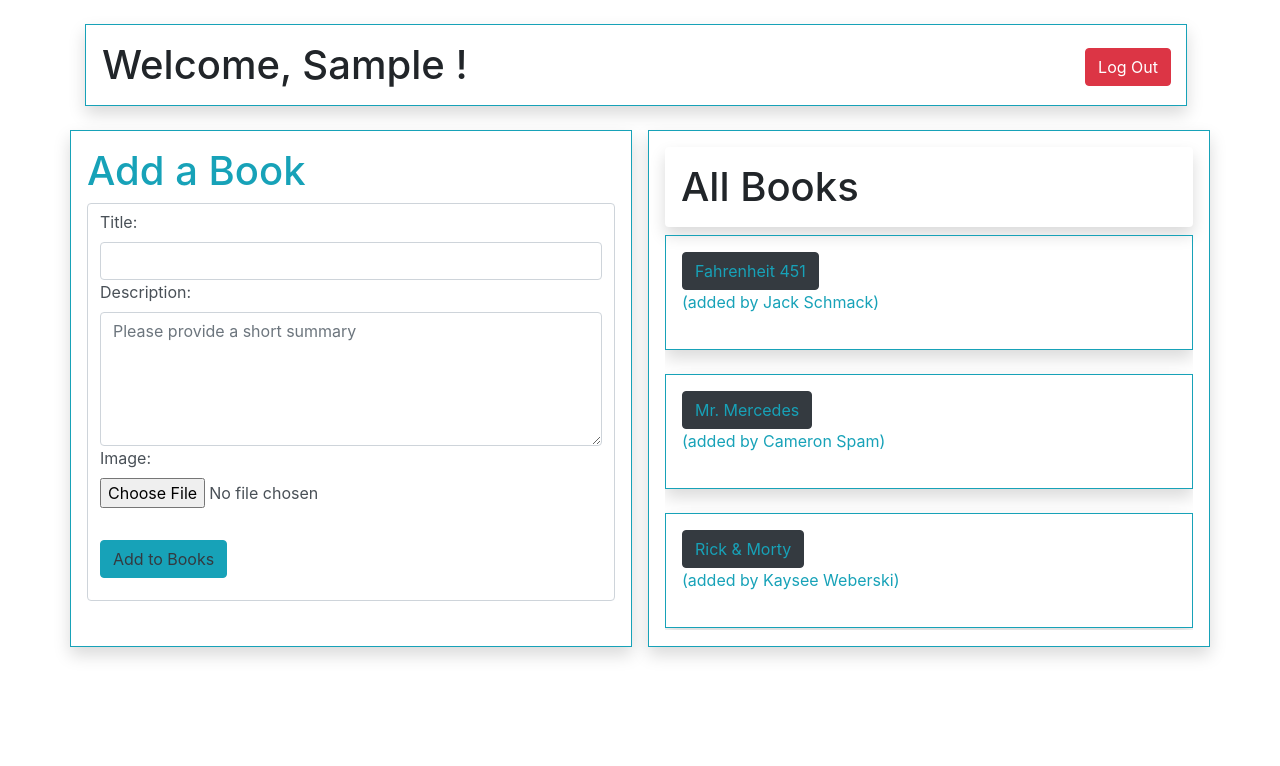
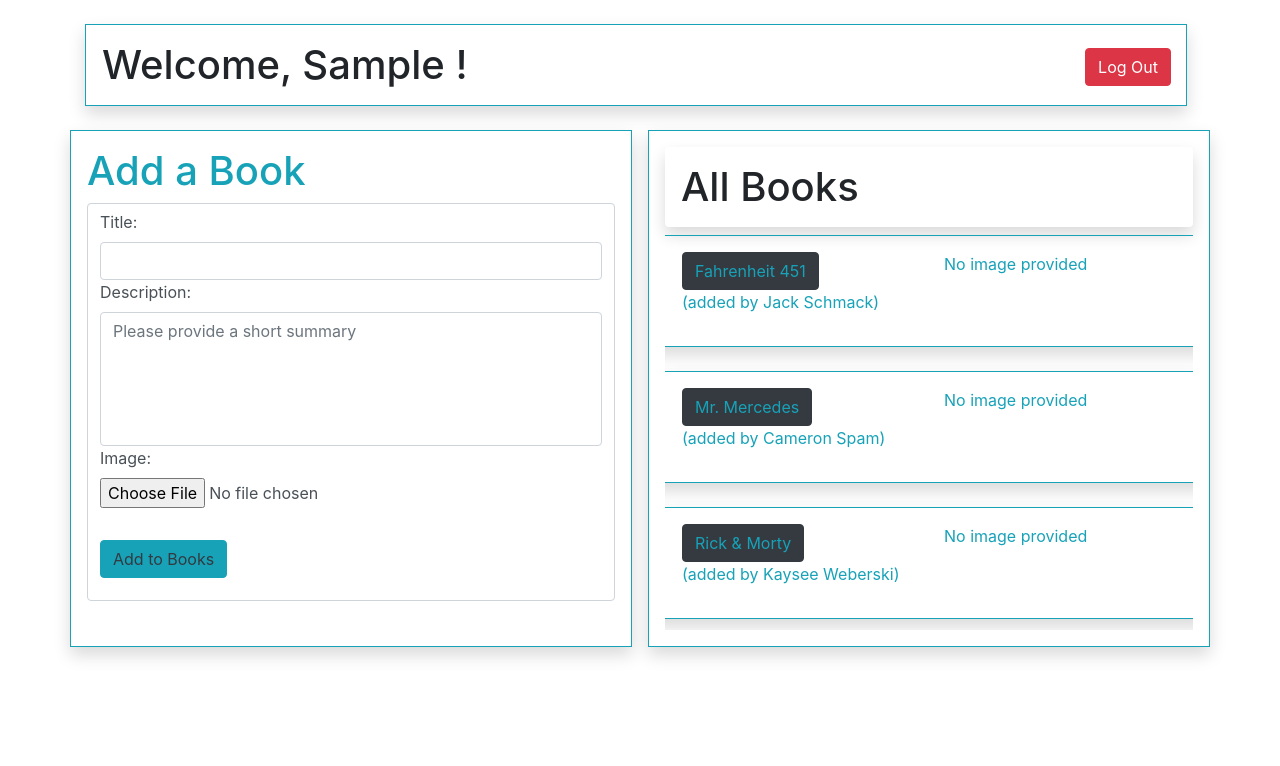
Before and after one commit to kcwebers/Python_Django, a Django app: template django_orm/fav_books/apps/book_app/templates/book_app/books.html in a window 1280 px wide. Shown: the top 766 px of the page. Run offline with Django 3.2, Linux system fonts and the light colour scheme; the template is opened without the code that fills it: values that come from a table or form of the project are taken from there, others are empty; the visitor is signed in with stand-in values (Sample User, id 1); data comes from the database, SQL or seed files in the repository; both versions use the stored data as it was after the commit; some libraries are stand-ins or nearby versions.

Commit message:
added image field to homepage

```diff
--- a/django_orm/fav_books/apps/book_app/templates/book_app/books.html
+++ b/django_orm/fav_books/apps/book_app/templates/book_app/books.html
@@ -72,7 +72,7 @@
                         {% endif %}
                     {% endfor %}
                 {% endif %}
-                <textarea type="text" class="form-control" id="desc" placeholder="Please provide a short summary" name="desc" rows="5"></textarea>
+                <textarea style="resize: none;" type="text" class="form-control" id="desc" placeholder="Please provide a short summary" name="desc" rows="5"></textarea>
 
                 <label for="name_input">Image:</label>
                 {% if messages %} <!-- check if there are any messages -->
@@ -97,14 +97,22 @@
         <h1 id="main_title" class="shadow p-3 bg-white rounded"> All Books </h1>
             <div id="scroll">
         {% for book in all_books %}
-            <div id="book_info" class="col border border-info shadow p-3 mr-2 mb-4">
+            <div class="row border border-info shadow p-3 mb-4">
+                <div class="col">
+                    <a href="/books/{{ book.id }}" class="display-3 btn text-info btn-dark">{{ book.title }}</a>
+                    <p class="text-info mb-3">(added by {{ book.uploaded_by.first_name }} {{ book.uploaded_by.last_name }})</p>
 
-                <a href="/books/{{ book.id }}" class="display-3 btn text-info btn-dark">{{ book.title }}</a>
-                <p class="text-info mb-3">(added by {{ book.uploaded_by.first_name }} {{ book.uploaded_by.last_name }})</p>
-
-                {% if user in book.users_who_like.all %}
-                    <p class="small">This book is already in your favorites!</p>
-                {% endif %}
+                    {% if user in book.users_who_like.all %}
+                        <p class="small">This book is already in your favs!</p>
+                    {% endif %}
+                </div>
+                <div class="col">
+                    {% if book.image %}
+                    <img src="{{ book.image.url }}" class="img-fluid" alt="book image">
+                    {% else %}
+                    <span class="text-info">No image provided</span>
+                    {% endif %}
+                </div>
 
             </div>
         {% endfor %}
--- a/django_orm/fav_books/apps/book_app/templates/book_app/edit_book.html
+++ b/django_orm/fav_books/apps/book_app/templates/book_app/edit_book.html
@@ -76,7 +76,7 @@
                     {% endfor %}
                 {% endif %}
                 <div class="col-md-8">
-                        <textarea type="text" class="form-control" id="desc" placeholder="Please provide a short summary" name="desc" rows="5">{{ this_book.desc }} </textarea>
+                        <textarea style="resize: none;" type="text" class="form-control" id="desc" placeholder="Please provide a short summary" name="desc" rows="5">{{ this_book.desc }} </textarea>
                 </div>
                 <input type="submit" class="btn btn-info text-dark mt-3 ml-3" value="Update"> <a href="/books/{{ this_book.id }}/delete" class="btn btn-info text-dark mt-3 ml-2">Delete</a>
                 </div>
```
Also changed, not shown: django_orm/fav_books/db.sqlite3.
